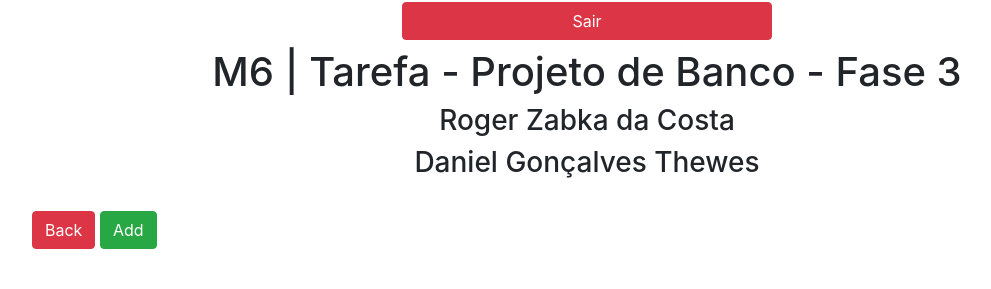
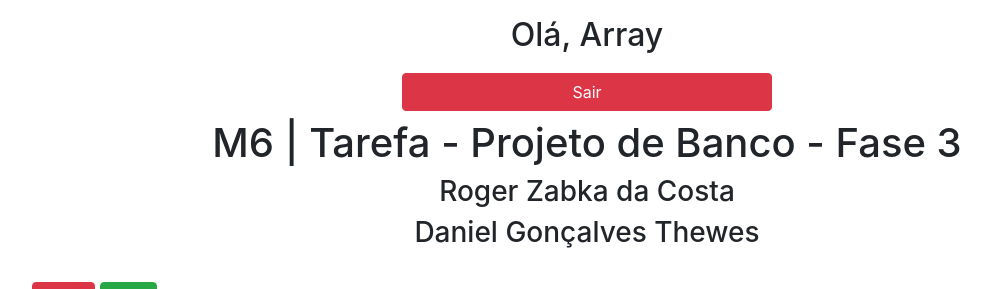
Before and after one commit to rogerzc-unisinos/desenvweb, a PHP site: page /pessoa/list.php in a window 1280 px wide. Shown: the top 289 px of the page, without its empty margins (53-1044 px from the left). Run offline with PHP 8.4, Linux system fonts and the light colour scheme; a user stored in the database is signed in; data that the repository does not hold is empty.

Commit message:
Adicionada o usuário no topo da página

```diff
--- a/partials/user.php
+++ b/partials/user.php
@@ -1,4 +1,5 @@
 <div class="container justify-content-center text-center">
+    <p><h2>Olá, <?php echo $_SESSION['usuario']; ?></h2></p>
     <span>
         <h2><a class="btn btn-danger col-md-4" href="../logout.php">Sair</a></h2>
     </span>
```
